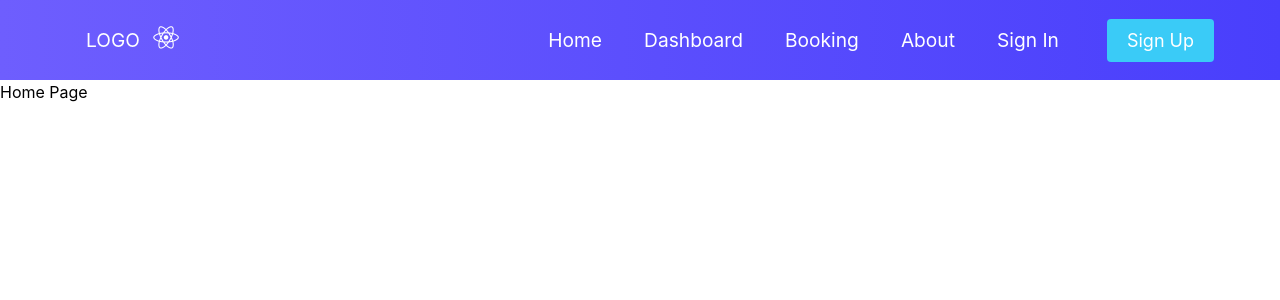
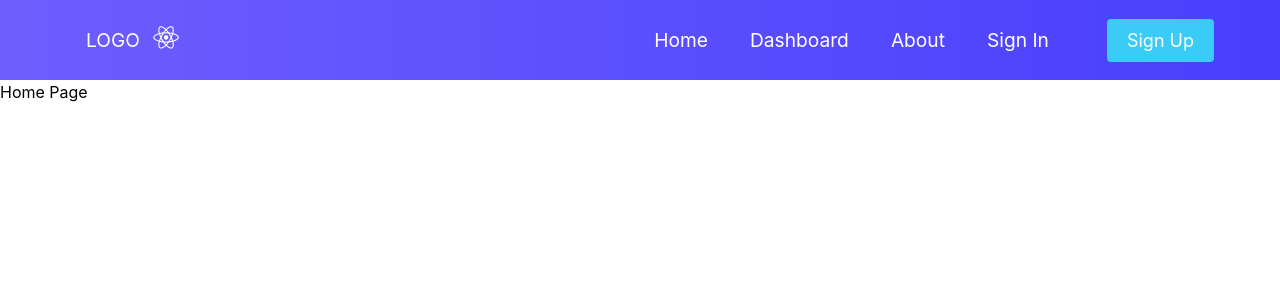
Before and after one commit to M0-AR/react-frontend, a React (Create React App) app: page / in a window 1280 px wide. Shown: the top 300 px of the page. Built offline with nearby package versions, Linux system fonts and the light colour scheme.

Commit message:
fixed navbar and removed booking

```diff
--- a/src/App.js
+++ b/src/App.js
@@ -2,7 +2,6 @@ import './App.css';
 import Navbar from "./components/Navbar/Navbar";
 import {BrowserRouter as Router, Switch, Route} from "react-router-dom";
 import Home from "./pages/Home";
-import Booking from "./pages/Booking";
 import About from "./pages/About";
 import Login from "./pages/Login";
 import Dashboard from './pages/Dashboard';
@@ -16,7 +15,6 @@ function App() {
             <Switch>
                 <Route path='/' exact component={Home}/>
                 <Route path='/dashboard' exact component={Dashboard}/>
-                <Route path='/booking' exact component={Booking}/>
                 <Route path='/about' exact component={About}/>
                 <Route path='/signin' exact component={Login}/>
                 <Route path='/signup' component={Registration}/>
--- a/src/components/Navbar/MenuItems.js
+++ b/src/components/Navbar/MenuItems.js
@@ -7,11 +7,6 @@ export const MenuItems = [
     {
         title: 'Dashboard',
         url:'/dashboard',
-        cName: 'nav-links'
-    },
-    {
-        title: 'Booking',
-        url:'/booking',
         cName: 'nav-links'
     },
     {
--- a/src/components/Navbar/Navbar.css
+++ b/src/components/Navbar/Navbar.css
@@ -64,7 +64,6 @@
         display: flex;
         flex-direction: column;
         width: 100%;
-        height: 500px;
         position: absolute;
         top: 80px;
         left: -100%;
```
